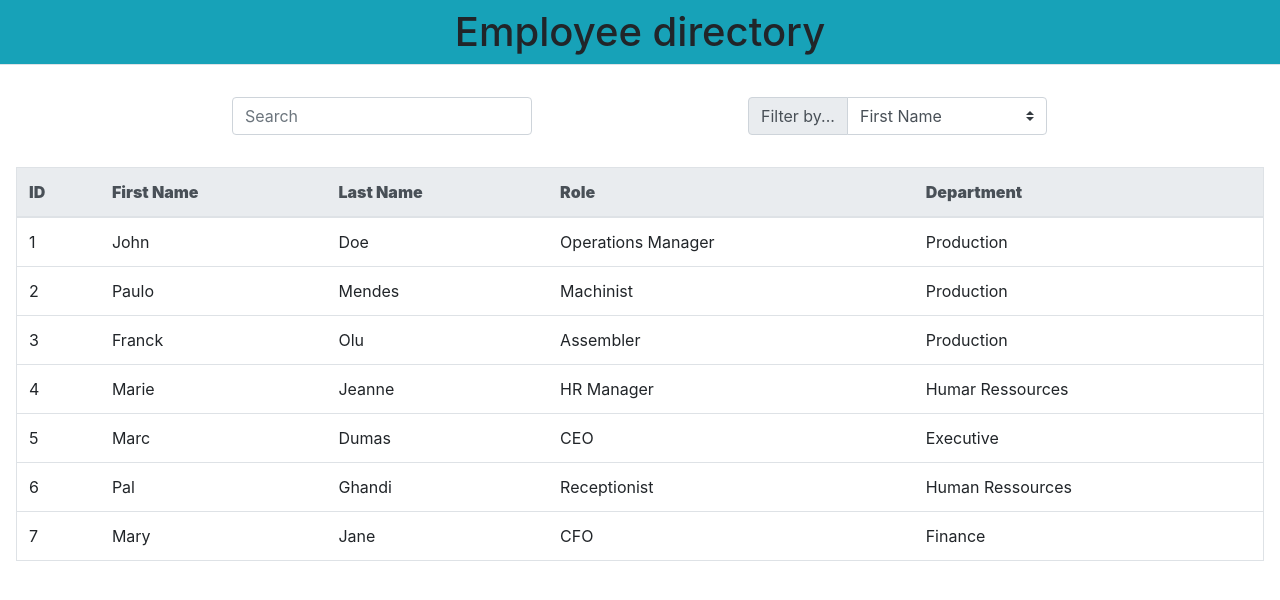
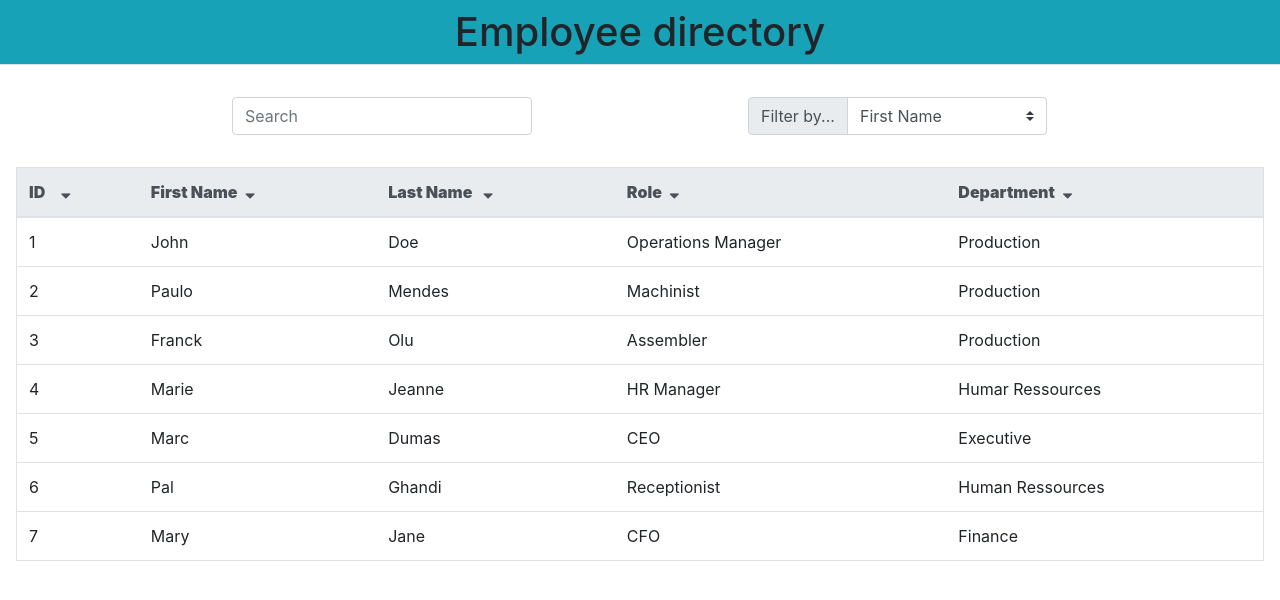
Before and after one commit to BBoutet1/employee-directory, a React (Create React App) app: page / in a window 1280 px wide. Shown: the top 600 px of the page. Built offline with nearby package versions, Linux system fonts and the light colour scheme.

Commit message:
sort-dow icon added - sort function started

```diff
--- a/public/index.html
+++ b/public/index.html
@@ -23,6 +23,7 @@
       Learn how to configure a non-root public URL by running `npm run build`.
     -->
     <link rel="stylesheet" href="https://cdnjs.cloudflare.com/ajax/libs/twitter-bootstrap/4.0.0/css/bootstrap.min.css" />
+    <link rel="stylesheet" href="https://cdnjs.cloudflare.com/ajax/libs/font-awesome/4.7.0/css/font-awesome.min.css">
     <title>React App</title>
 </head>
 
--- a/src/App.js
+++ b/src/App.js
@@ -12,7 +12,8 @@ class App extends Component {
 state = {
     employees,
     filter:"firstName", // Search filter match initialized to the firstName property(column)
-    search:"" //search input
+    search: "", //search input
+    sortBy:"id" // sorting column
   };
 
   //This function handle the search filter type change
@@ -32,15 +33,35 @@ state = {
     this.setState({
       search: value
     });
-  };
+   };
+
+    //This function handle the search input change
+   handleSortChange = event => {
+    // Getting the value and name of the input which triggered the change
+    let ID = event.target.id;
+    // Updating the input's state
+    this.setState({
+      sortBy: ID
+    });
+     this.sortEmployees(this.state.sortBy)
+   };
+
+  sortEmployees(param) {
+    employees.sort((a, b) => (a[param] > b[param]) ? 1 : -1)
+  }
 
   // Map over this.state.employees and render an employee row in the table for each employee object
   // All the search input and the employee property to lowercased to avoid case sensitive
   render() {
+    console.log(this.state.sortBy)
     return (
       <Wrapper>
       <Title>Employee directory</Title>
-        <EmployeesTable handleInputChange={this.handleInputChange} handleFilterChange={this.handleFilterChange}>
+        <EmployeesTable
+          handleInputChange={this.handleInputChange}
+          handleFilterChange={this.handleFilterChange}
+          handleSortChange={this.handleSortChange}
+        >
            {this.state.employees.filter(employee => employee[this.state.filter].toLowerCase().includes(this.state.search.toLowerCase())).map(employee => (
              <EmployeeRow
             key={employee.id}
--- a/src/components/EmployeesTable/index.js
+++ b/src/components/EmployeesTable/index.js
@@ -39,11 +39,11 @@ function employeesTable(props) {
                 <table className="table mx-auto  mb-0  border">
                     <thead  className="thead-light">
                         <tr>
-                            <th><strong> ID</strong></th>
-                            <th> <strong>First Name</strong></th>
-                            <th><strong>Last Name </strong></th>
-                            <th><strong>Role</strong></th>
-                            <th><strong>Department</strong></th>
+                            <th><strong> ID</strong><i className="fa fa-sort-down ml-3" id="id"></i></th>
+                            <th> <strong>First Name</strong><i className="fa fa-sort-down ml-2" id="firstName"></i></th>
+                            <th><strong>Last Name </strong><i className="fa fa-sort-down ml-2" id="lastName"></i></th>
+                            <th><strong>Role</strong><i className="fa fa-sort-down ml-2" id="role"></i></th>
+                            <th><strong>Department</strong><i className="fa fa-sort-down ml-2" id="department"></i></th>
                         </tr>
                     </thead>
                     <tbody>{props.children}</tbody>
```
